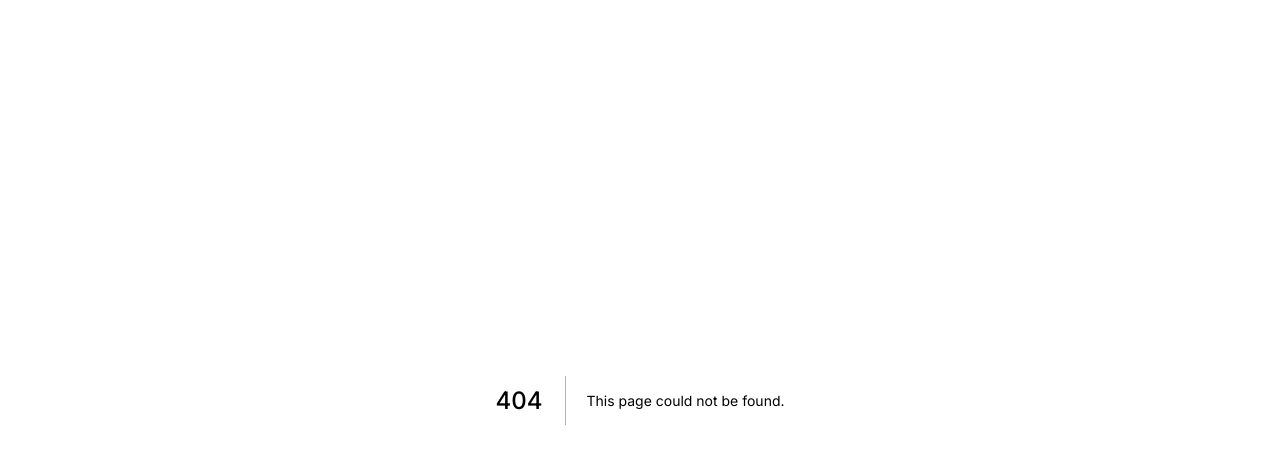
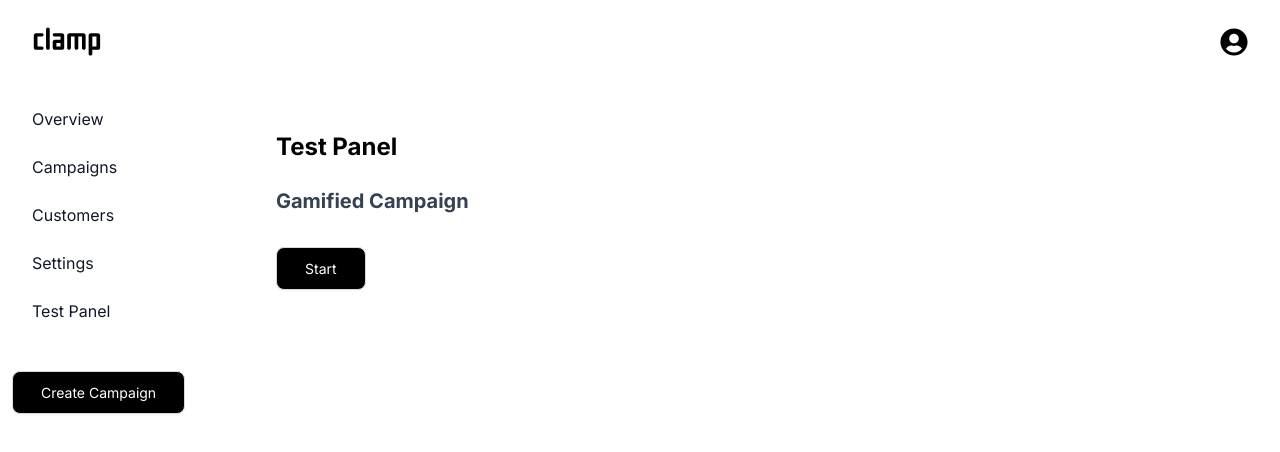
Before and after one commit to unegbuclinton/clamp-landing-page, a Next.js app: page /gamifiedCampaign in a window 1280 px wide. Before the commit this address had no page. Shown: the top 452 px of the page. Built offline with nearby package versions, Linux system fonts and the light colour scheme.

Commit message:
newGamifiedCampaign

```diff
--- a/src/pages/createCampaign/index.tsx
+++ b/src/pages/createCampaign/index.tsx
@@ -221,7 +221,7 @@ const CampaignForm = () => {
               {`${campaignId ? 'Edit Reward Campaign' : 'Create Rewards Campaign'}`}
             </h1>
             <p className="text-xs  text-gray-500">
-              <Link href="/gamifiedCampaign" className="underline">
+              <Link href="/gamifiedCampaign/new" className="underline">
                 Click here{' '}
               </Link>
               to create gamified campaign if your campaign has winner(s) and/or recurring rounds.
--- /dev/null
+++ b/src/pages/gamifiedCampaign/index.tsx
@@ -0,0 +1,24 @@
+import React from 'react'
+import { Form, Input, Button } from 'antd'
+import { useRouter } from 'next/router'
+import ButtonComponent from '@/components/atoms/button'
+import DashboardLayout from '@/components/layouts/dashboardLayout'
+
+const GamifiedCampaign = () => {
+  const router = useRouter()
+  return (
+    <DashboardLayout>
+      <div className="flex flex-col justify-center pt-12 w-full">
+        <h2 className="text-2xl font-bold w-full">Test Panel</h2>
+        <br />
+        <h3 className="text-xl font-bold w-full text-gray-700  mb-8">Gamified Campaign</h3>
+        <div className="w-40">
+          <ButtonComponent type="button" text="Start" />
+        </div>
+        <Form></Form>
+      </div>
+    </DashboardLayout>
+  )
+}
+
+export default GamifiedCampaign
--- /dev/null
+++ b/src/pages/gamifiedCampaign/new.tsx
@@ -0,0 +1,22 @@
+import React from 'react'
+import { Form, Input, Button } from 'antd'
+import { useRouter } from 'next/router'
+import ButtonComponent from '@/components/atoms/button'
+import DashboardLayout from '@/components/layouts/dashboardLayout'
+
+const NewGamifiedCampaign = () => {
+  const router = useRouter()
+  return (
+    <DashboardLayout>
+      <div className="flex flex-col justify-center w-full">
+        <h3 className="text-xl font-bold w-full text-gray-700  mb-8">Gamified Campaign</h3>
+        <div className="w-40">
+          <ButtonComponent type="button" text="Start" />
+        </div>
+        <Form></Form>
+      </div>
+    </DashboardLayout>
+  )
+}
+
+export default NewGamifiedCampaign
```
